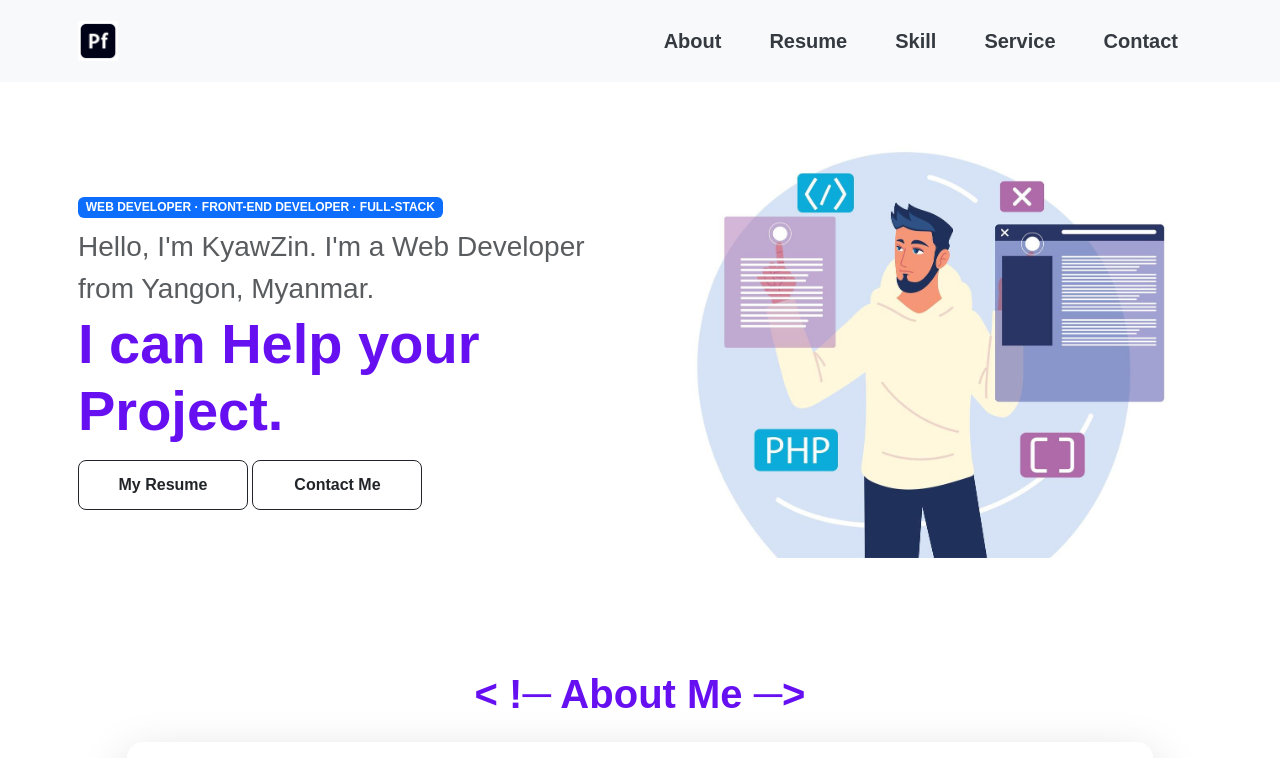
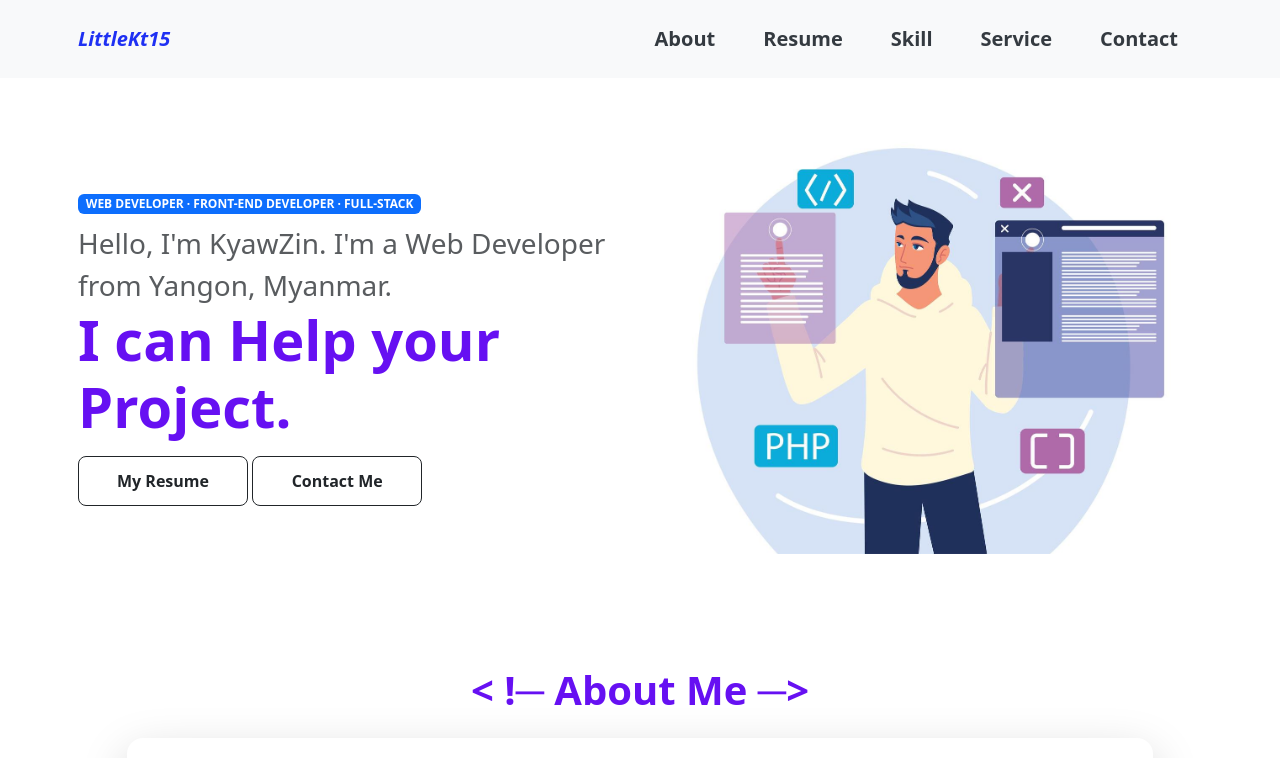
Before and after one commit to LittleKt15/my-portfolio, a plain HTML site: page index.html in a window 1280 px wide. Shown: the top 758 px of the page. Drawn offline with Linux system fonts and the light colour scheme.

Commit message:
portfolio

```diff
--- a/index.html
+++ b/index.html
@@ -27,8 +27,8 @@
     <!-- Navbar -->
     <nav class="navbar navbar-expand-lg bg-light py-3" id="navbar">
         <div class="container px-2">
-            <a class="navbar-brand" href="index.html">
-                <img src="img/navbar.jpg" alt="" class="img-fluid">
+            <a class="navbar-brand fw-bolder fst-italic" href="index.html">
+                LittleKt15
             </a>
             <button class="navbar-toggler" type="button" data-bs-toggle="collapse" data-bs-target="#navbarNav"
                 aria-controls="navbarNav" aria-expanded="false" aria-label="Toggle navigation">
--- a/style.css
+++ b/style.css
@@ -34,17 +34,12 @@
 
 body{
     overflow-x: hidden;
-    font-family: "Gill Sans Extrabold", sans-serif;
+    font-family: "Times New Roman;
     /* font-family: Arial, Helvetica, sans-serif; */
     /* font-family: "Lucida Console", "Courier New", monospace; */
 }
 
 /* Navbar */
-#navbar img{
-    width: 40px;
-    height: 40px;
-    object-fit: cover;
-}
 #navbar a{
     color: var(--bs-primary);
     font-weight: bold;
```
